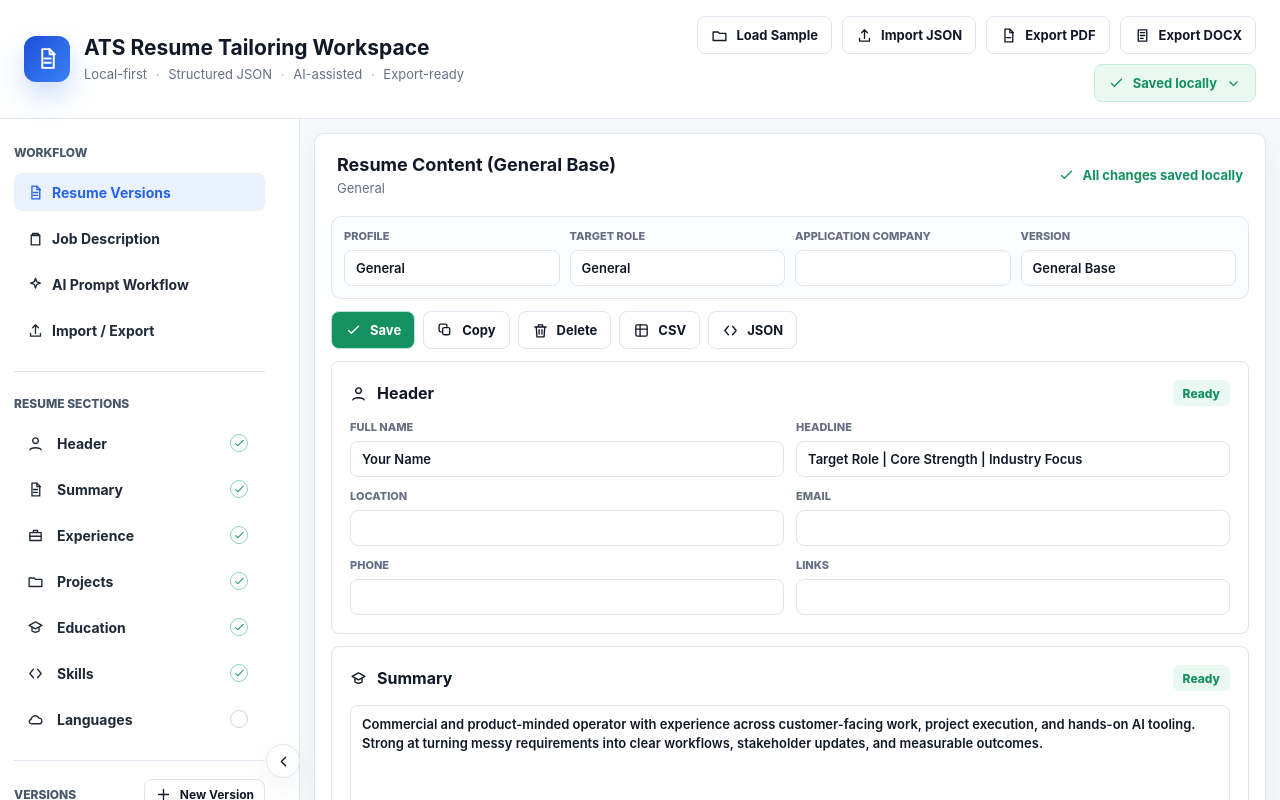
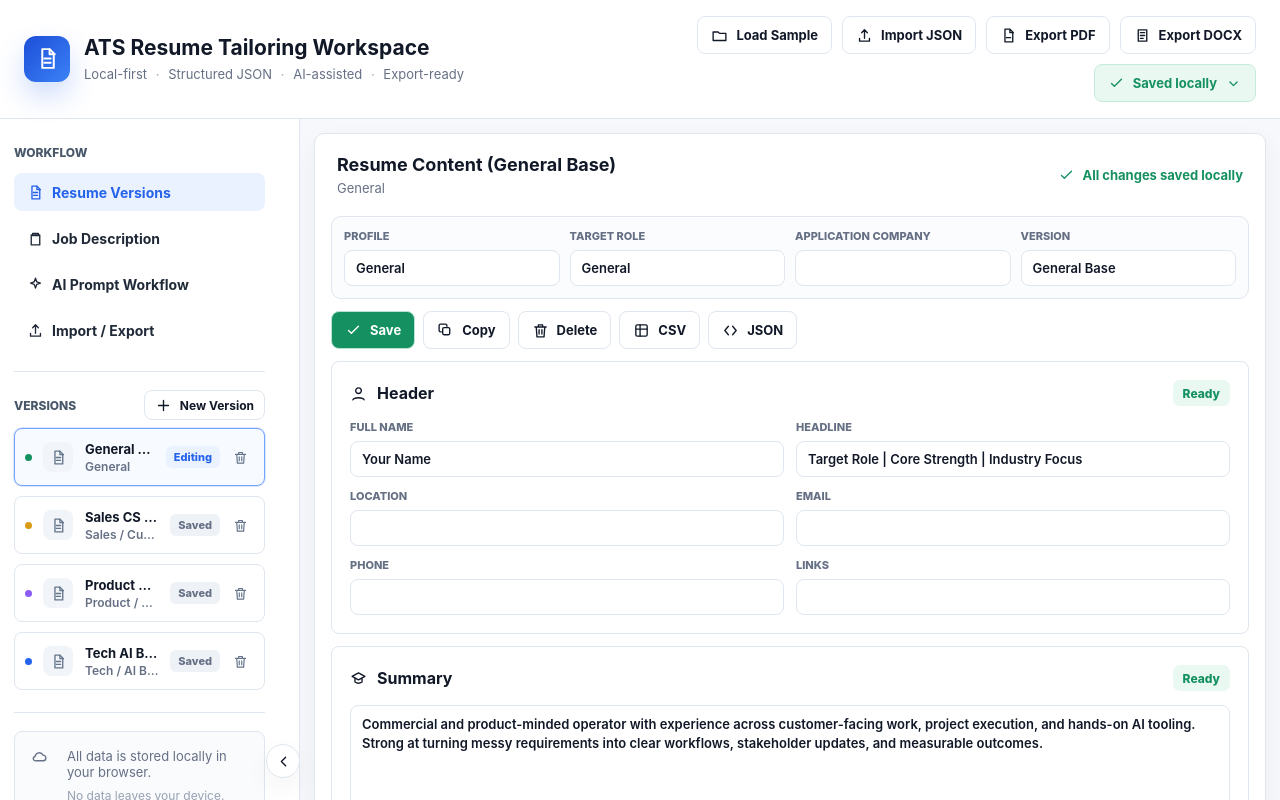
Before and after one commit to loi12346/ats-resume-editor, a Next.js app: page / in a window 1280 px wide. Shown: the top 800 px of the page. Built offline with nearby package versions, Linux system fonts and the light colour scheme.

Commit message:
Remove sidebar section navigator

```diff
--- a/src/components/ResumeEditor.tsx
+++ b/src/components/ResumeEditor.tsx
@@ -301,17 +301,6 @@ export function ResumeEditor() {
     downloadBlob(new Blob([csv], { type: "text/csv;charset=utf-8" }), `${safeName(version.name)}.csv`);
   }
 
-  function jumpToSection(label: string) {
-    const sectionId = label.toLowerCase();
-    setActiveTab("content");
-    window.setTimeout(() => {
-      document.querySelector(`[data-resume-section="${sectionId}"]`)?.scrollIntoView({
-        behavior: "smooth",
-        block: "start",
-      });
-    }, 50);
-  }
-
   const promptVersions = storedVersions.map((version) =>
     current?.id === version.id && data
       ? {
@@ -392,24 +381,6 @@ export function ResumeEditor() {
               <RailButton active={activeTab === "aiPrompt"} icon="clipboard" label="Job Description" onClick={() => setActiveTab("aiPrompt")} />
               <RailButton active={activeTab === "aiPrompt"} icon="spark" label="AI Prompt Workflow" onClick={() => setActiveTab("aiPrompt")} />
               <RailButton active={activeTab === "notes"} icon="upload" label="Import / Export" onClick={() => setActiveTab("notes")} />
-            </RailGroup>
-
-            <RailGroup title="Resume Sections">
-              {[
-                ["Header", Boolean(data.contact.fullName || data.contact.headline)],
-                ["Summary", Boolean(data.summary.trim())],
-                ["Experience", data.experience.some(hasResumeItemContent)],
-                ["Projects", data.projects.some(hasResumeItemContent)],
-                ["Education", data.education.some(hasEducationContent)],
-                ["Skills", Boolean(data.hardSkills.length || data.softSkills.length)],
-                ["Languages", Boolean(data.languages.length)],
-              ].map(([label, complete]) => (
-                <button className="section-nav-row" key={String(label)} onClick={() => jumpToSection(String(label))}>
-                  <Icon name={sectionIcon(String(label))} />
-                  <span>{label}</span>
-                  <span className={complete ? "status-dot complete" : "status-dot"}>{complete ? <Icon name="check" /> : null}</span>
-                </button>
-              ))}
             </RailGroup>
 
             <RailGroup
@@ -1279,16 +1250,6 @@ function HealthRow({ label, value }: { label: string; value: string }) {
   );
 }
 
-function sectionIcon(label: string): IconName {
-  if (label === "Header") return "user";
-  if (label === "Experience") return "briefcase";
-  if (label === "Projects") return "folder";
-  if (label === "Education") return "education";
-  if (label === "Skills") return "code";
-  if (label === "Languages") return "cloud";
-  return "document";
-}
-
 function sectionKeyFromTitle(title: string) {
   const lower = title.toLowerCase();
   if (lower.includes("experience")) return "experience";
@@ -1368,22 +1329,6 @@ function hasResumeItemContent(item: ResumeItem) {
       item.originalDescription.trim() ||
       item.bullets.some((bullet) => bullet.trim()),
   );
-}
-
-function hasEducationContent(item: EducationItem) {
-  return Boolean(item.school.trim() || item.degree.trim() || item.location.trim() || item.details.trim());
-}
-
-function countCompletedSections(data: ResumeData) {
-  return [
-    Boolean(data.contact.fullName || data.contact.headline),
-    Boolean(data.summary.trim()),
-    data.experience.some(hasResumeItemContent),
-    data.projects.some(hasResumeItemContent),
-    data.education.some(hasEducationContent),
-    Boolean(data.hardSkills.length || data.softSkills.length),
-    Boolean(data.languages.length),
-  ].filter(Boolean).length;
 }
 
 function buildAiPrompt({
```
